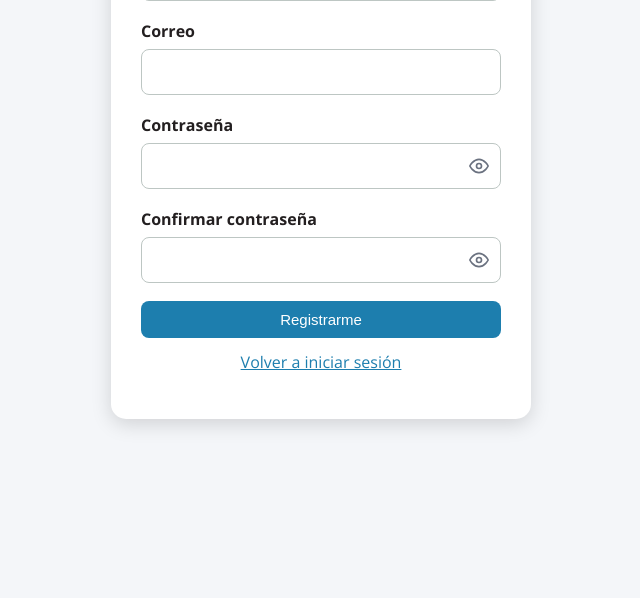
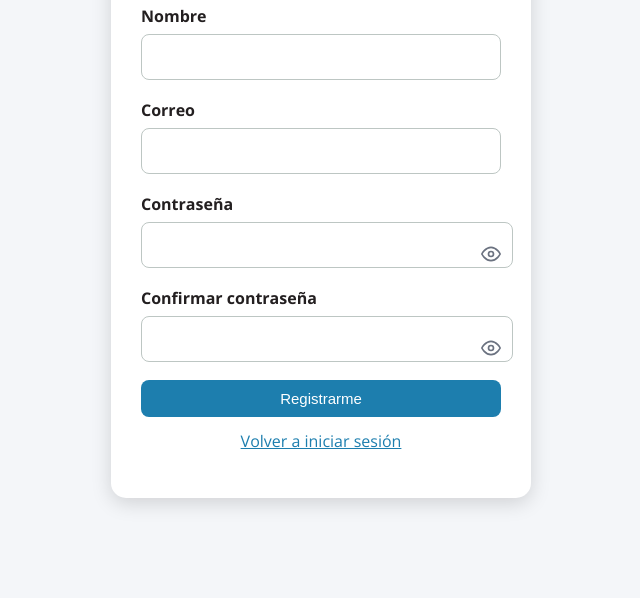
Before and after one commit to ibarrapracticantes20-hue/FaultMate, a Django app: page /usuarios/registro/ in a window 1280 px wide. Shown: the part 305-903 px from the top of the page, without its empty margins (319-959 px from the left). Before the commit the page ends 733 px from the top, so only its background shows below. Run offline with Django 5.2, Linux system fonts and the light colour scheme.

Commit message:
Update registro.html

```diff
--- a/FaultMateWeb/usuarios/templates/usuarios/registro.html
+++ b/FaultMateWeb/usuarios/templates/usuarios/registro.html
@@ -10,40 +10,25 @@
     <style>
         .campo-password {
             position: relative;
+            display: flex;
+            align-items: center;
         }
         .campo-password input {
-            display: block;
+            flex: 1;
             width: 100%;
             padding-right: 40px;
             box-sizing: border-box;
         }
         .toggle-password {
-            position: absolute;
-            top: 0;
-            bottom: 0;
-            right: 12px;
-            margin: auto;
-            width: 20px;
-            height: 20px;
-            cursor: pointer;
             display: flex;
             align-items: center;
             justify-content: center;
-            color: #6b7280;
-        }
-        .toggle-password {
-            position: absolute;
-            top: 0;
-            bottom: 0;
-            right: 12px;
-            margin: auto;
             width: 20px;
             height: 20px;
+            margin-left: -32px;
             cursor: pointer;
-            display: flex;
-            align-items: center;
-            justify-content: center;
             color: #6b7280;
+            z-index: 2;
         }
         .toggle-password:hover {
             color: #374151;
@@ -58,7 +43,7 @@
 <body>
 <div class="login-caja" style="width:420px;">
     <div class="brand-logo-wrap brand-logo-login-wrap">
-        <img src="{% static 'img/iot-technologies-logo.svg' %}" alt="IOT Technologies" class="brand-logo-login">
+        <img src="{% static 'img/faultmate_logo.png' %}" alt="FaultMate" class="brand-logo-login">
     </div>
     <p>Registro de usuario en LeanDigital IA</p>
     {% if exito %}
```
